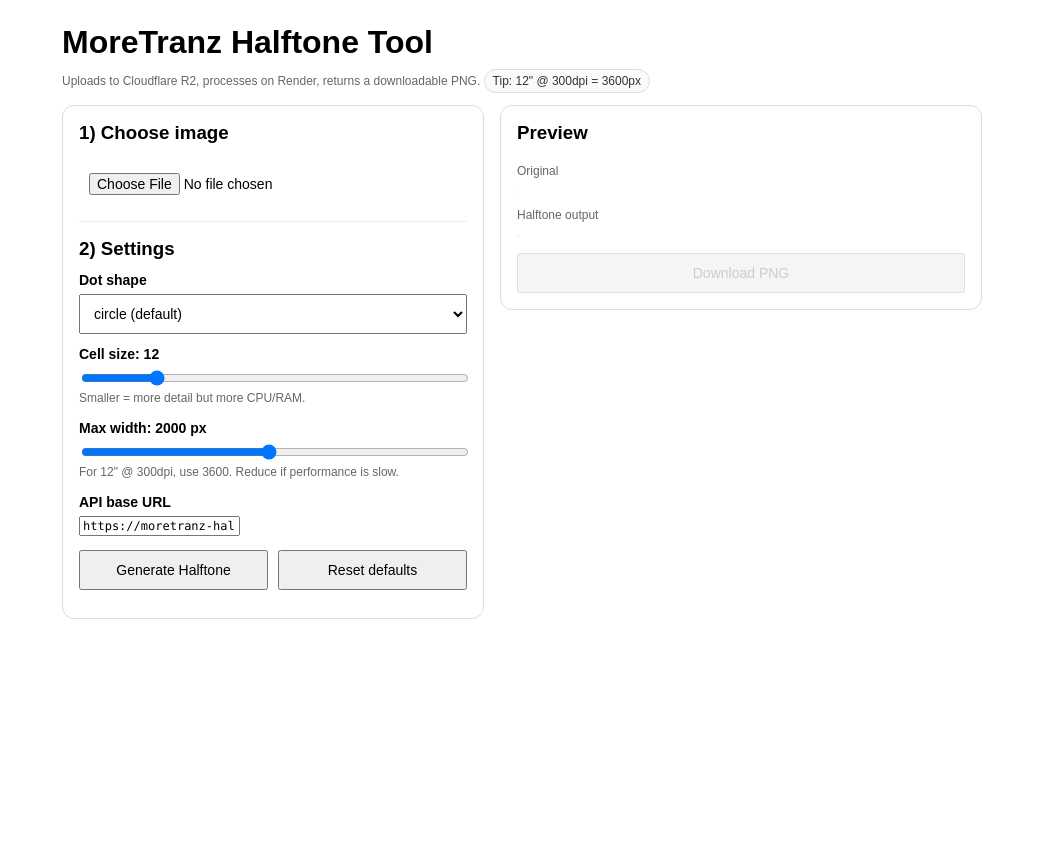
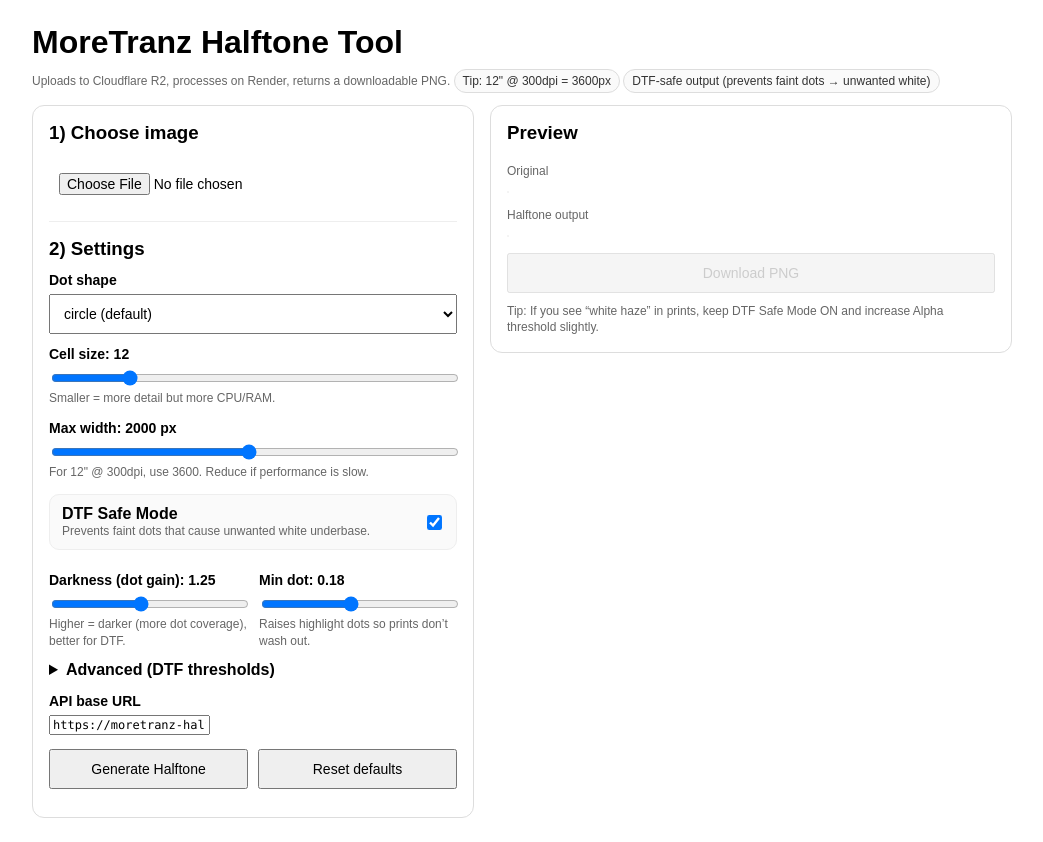
Before and after one commit to smorche/moretranz-halftone, a website: page ui/index.html in a window 1280 px wide. Both pictures are taken after a click on the button "Reset defaults". Shown: the whole page, without its empty margins (118-1161 px from the left). Before the commit the page ends 800 px from the top, so only its background shows below. Drawn offline with Linux system fonts and the light colour scheme.

Commit message:
Update styles and add DTF Safe Mode feature

```diff
--- a/ui/index.html
+++ b/ui/index.html
@@ -5,7 +5,7 @@
     <meta name="viewport" content="width=device-width,initial-scale=1" />
     <title>MoreTranz Halftone Tool</title>
     <style>
-      body { font-family: Arial, sans-serif; max-width: 920px; margin: 24px auto; padding: 0 16px; }
+      body { font-family: Arial, sans-serif; max-width: 980px; margin: 24px auto; padding: 0 16px; }
       .row { display: flex; gap: 16px; flex-wrap: wrap; align-items: flex-start; }
       .card { border: 1px solid #ddd; border-radius: 12px; padding: 16px; background: #fff; }
       label { display:block; font-size: 14px; margin: 12px 0 6px; font-weight: 600; }
@@ -21,6 +21,12 @@
       .pill { display:inline-block; padding: 3px 8px; border: 1px solid #ddd; border-radius: 999px; font-size: 12px; color:#333; background:#fafafa; }
       .btnRow { display:flex; gap:10px; }
       .btnRow button { width: 100%; }
+      .toggleRow { display:flex; align-items:center; justify-content:space-between; gap:12px; padding:10px 12px; border:1px solid #eee; border-radius:10px; background:#fafafa; }
+      .toggleRow input { width:auto; transform: scale(1.15); }
+      details { margin-top: 12px; }
+      details > summary { cursor: pointer; font-weight: 600; }
+      .grid2 { display:grid; grid-template-columns: 1fr 1fr; gap:12px; }
+      @media (max-width: 720px) { .grid2 { grid-template-columns: 1fr; } }
     </style>
   </head>
   <body>
@@ -28,10 +34,11 @@
     <p class="muted" style="margin-top:0;">
       Uploads to Cloudflare R2, processes on Render, returns a downloadable PNG.
       <span class="pill">Tip: 12&quot; @ 300dpi = 3600px</span>
+      <span class="pill">DTF-safe output (prevents faint dots → unwanted white)</span>
     </p>
 
     <div class="row">
-      <div class="card" style="flex: 1 1 360px;">
+      <div class="card" style="flex: 1 1 380px;">
         <h3 style="margin-top:0;">1) Choose image</h3>
         <input id="file" type="file" accept="image/png,image/jpeg,image/webp" />
         <div id="fileInfo" class="muted" style="margin-top:6px;"></div>
@@ -55,6 +62,55 @@
         <input id="maxWidth" type="range" min="500" max="3600" step="50" value="2000" />
         <div class="muted">For 12&quot; @ 300dpi, use 3600. Reduce if performance is slow.</div>
 
+        <div class="toggleRow" style="margin-top:14px;">
+          <div>
+            <div style="font-weight:700;">DTF Safe Mode</div>
+            <div class="muted">Prevents faint dots that cause unwanted white underbase.</div>
+          </div>
+          <input id="dtfSafe" type="checkbox" checked />
+        </div>
+
+        <div class="grid2" style="margin-top:10px;">
+          <div>
+            <label>Darkness (dot gain): <span id="dotGainVal">1.25</span></label>
+            <input id="dotGain" type="range" min="0.80" max="1.80" step="0.05" value="1.25" />
+            <div class="muted">Higher = darker (more dot coverage), better for DTF.</div>
+          </div>
+          <div>
+            <label>Min dot: <span id="minDotVal">0.18</span></label>
+            <input id="minDot" type="range" min="0.00" max="0.40" step="0.01" value="0.18" />
+            <div class="muted">Raises highlight dots so prints don’t wash out.</div>
+          </div>
+        </div>
+
+        <details id="advanced">
+          <summary>Advanced (DTF thresholds)</summary>
+
+          <div class="grid2" style="margin-top:10px;">
+            <div>
+              <label>Alpha threshold: <span id="alphaThresholdVal">32</span></label>
+              <input id="alphaThreshold" type="range" min="0" max="200" step="1" value="32" />
+              <div class="muted">
+                Ignores pixels below this alpha when building dots. Higher = fewer faint edge dots.
+              </div>
+            </div>
+
+            <div>
+              <label>Min coverage: <span id="minCoverageVal">0.15</span></label>
+              <input id="minCoverage" type="range" min="0.00" max="0.60" step="0.01" value="0.15" />
+              <div class="muted">
+                A cell must have at least this % of “real” pixels (alpha ≥ threshold) to emit a dot.
+              </div>
+            </div>
+          </div>
+
+          <label style="margin-top:12px;">Alpha mode</label>
+          <select id="alphaMode">
+            <option value="binary" selected>binary (DTF recommended — dot is fully opaque or absent)</option>
+            <option value="average">average (legacy-like — can create faint dots)</option>
+          </select>
+        </details>
+
         <label style="margin-top:14px;">API base URL</label>
         <input id="apiBase" class="mono" value="https://moretranz-halftone.onrender.com" />
 
@@ -67,7 +123,7 @@
         <div id="debug" class="mono muted" style="margin-top:10px;"></div>
       </div>
 
-      <div class="card" style="flex: 1 1 420px;">
+      <div class="card" style="flex: 1 1 460px;">
         <h3 style="margin-top:0;">Preview</h3>
         <div class="muted">Original</div>
         <img id="origPreview" alt="" />
@@ -75,6 +131,10 @@
         <div class="muted">Halftone output</div>
         <img id="outPreview" alt="" />
         <button id="download" style="margin-top:12px;" disabled>Download PNG</button>
+
+        <div class="muted" style="margin-top:10px;">
+          Tip: If you see “white haze” in prints, keep DTF Safe Mode ON and increase Alpha threshold slightly.
+        </div>
       </div>
     </div>
 
@@ -98,15 +158,51 @@
       const cellSizeVal = $("cellSizeVal");
       const maxWidthVal = $("maxWidthVal");
 
+      const dtfSafe = $("dtfSafe");
+      const dotGain = $("dotGain");
+      const minDot = $("minDot");
+      const dotGainVal = $("dotGainVal");
+      const minDotVal = $("minDotVal");
+
+      const alphaThreshold = $("alphaThreshold");
+      const minCoverage = $("minCoverage");
+      const alphaMode = $("alphaMode");
+      const alphaThresholdVal = $("alphaThresholdVal");
+      const minCoverageVal = $("minCoverageVal");
+      const advanced = $("advanced");
+
       const DEFAULTS = {
         dotShape: "circle",
         cellSize: 12,
         maxWidth: 2000,
-        apiBase: "https://moretranz-halftone.onrender.com"
+        apiBase: "https://moretranz-halftone.onrender.com",
+
+        dtfSafe: true,
+        dotGain: 1.25,
+        minDot: 0.18,
+        alphaThreshold: 32,
+        minCoverage: 0.15,
+        alphaMode: "binary",
       };
 
       cellSize.addEventListener("input", () => (cellSizeVal.textContent = cellSize.value));
       maxWidth.addEventListener("input", () => (maxWidthVal.textContent = maxWidth.value));
+      dotGain.addEventListener("input", () => (dotGainVal.textContent = dotGain.value));
+      minDot.addEventListener("input", () => (minDotVal.textContent = minDot.value));
+      alphaThreshold.addEventListener("input", () => (alphaThresholdVal.textContent = alphaThreshold.value));
+      minCoverage.addEventListener("input", () => (minCoverageVal.textContent = Number(minCoverage.value).toFixed(2)));
+
+      function applyDtfSafeUiState() {
+        const on = dtfSafe.checked;
+
+        // If DTF safe is on, default to binary, and keep advanced visible but “guided”.
+        // We don't disable advanced controls because you said you don't mind more frontend changes
+        // and you may want to tune threshold/coverage.
+        if (on) {
+          alphaMode.value = "binary";
+        }
+      }
+      dtfSafe.addEventListener("change", applyDtfSafeUiState);
 
       let lastDownloadUrl = null;
 
@@ -115,8 +211,22 @@
         cellSize.value = DEFAULTS.cellSize;
         maxWidth.value = DEFAULTS.maxWidth;
         apiBase.value = DEFAULTS.apiBase;
+
+        dtfSafe.checked = DEFAULTS.dtfSafe;
+        dotGain.value = DEFAULTS.dotGain;
+        minDot.value = DEFAULTS.minDot;
+        alphaThreshold.value = DEFAULTS.alphaThreshold;
+        minCoverage.value = DEFAULTS.minCoverage;
+        alphaMode.value = DEFAULTS.alphaMode;
+
         cellSizeVal.textContent = DEFAULTS.cellSize;
         maxWidthVal.textContent = DEFAULTS.maxWidth;
+        dotGainVal.textContent = DEFAULTS.dotGain;
+        minDotVal.textContent = DEFAULTS.minDot;
+        alphaThresholdVal.textContent = DEFAULTS.alphaThreshold;
+        minCoverageVal.textContent = Number(DEFAULTS.minCoverage).toFixed(2);
+
+        applyDtfSafeUiState();
         setStatus("");
         setDebug("");
       });
@@ -155,7 +265,6 @@
         return String(raw || "").trim().replace(/\/+$/, "");
       }
 
-      // Helpful error mapping for "Failed to fetch"
       function friendlyNetworkError(err) {
         const m = String(err?.message || err || "");
         if (m.includes("Failed to fetch")) {
@@ -169,7 +278,6 @@
         return m;
       }
 
-      // Simple retry for transient failures (e.g., instance restarting)
       async function fetchWithRetry(url, opts, { tries = 2, delayMs = 700 } = {}) {
         let lastErr;
         for (let i = 0; i < tries; i++) {
@@ -235,21 +343,33 @@
           }
 
           // 3) process
+          const dtfOn = dtfSafe.checked;
+
+          const payload = {
+            key: up.key,
+            cellSize: cs,
+            maxWidth: mw,
+            dotShape: dotShape.value,
+
+            // Darkness / coverage controls
+            dotGain: Number(dotGain.value),
+            minDot: Number(minDot.value),
+
+            // DTF controls
+            alphaThreshold: Number(alphaThreshold.value),
+            minCoverage: Number(minCoverage.value),
+            alphaMode: dtfOn ? "binary" : alphaMode.value,
+          };
+
           const procResp = await fetchWithRetry(`${base}/v1/halftone/process`, {
             method: "POST",
             headers: { "Content-Type": "application/json" },
-            body: JSON.stringify({
-              key: up.key,
-              cellSize: cs,
-              maxWidth: mw,
-              dotShape: dotShape.value
-            })
+            body: JSON.stringify(payload)
           }, { tries: 2, delayMs: 900 });
 
           if (!procResp.ok) {
             const body = await jsonOrText(procResp);
 
-            // Special-case "busy"
             if (procResp.status === 429) {
               throw new Error(
                 "Processor busy (429). Wait ~5 seconds and click Generate again.\n\n" +
@@ -272,8 +392,13 @@
 
           setStatus("Done ✅", "ok");
 
-          const perf = proc.perf ? `\nms: ${proc.perf.ms}\ncells: ${proc.perf.cellCount}\nout: ${proc.perf.outWidth}x${proc.perf.outHeight}` : "";
-          setDebug(`uploadKey: ${up.key}\noutputKey: ${proc.outputKey || "(not provided)"}${perf}`);
+          const perf = proc.perf
+            ? `\nms: ${proc.perf.ms}\ncells: ${proc.perf.cellCount}\nout: ${proc.perf.outWidth}x${proc.perf.outHeight}`
+            : "";
+
+          setDebug(
+            `uploadKey: ${up.key}\noutputKey: ${proc.outputKey || "(not provided)"}\nparams: ${JSON.stringify(proc.params || payload)}${perf}`
+          );
         } catch (err) {
           setStatus(friendlyNetworkError(err), "err");
         } finally {
@@ -299,6 +424,15 @@
           setStatus(friendlyNetworkError(err), "err");
         }
       });
+
+      // Initialize labels
+      cellSizeVal.textContent = cellSize.value;
+      maxWidthVal.textContent = maxWidth.value;
+      dotGainVal.textContent = dotGain.value;
+      minDotVal.textContent = minDot.value;
+      alphaThresholdVal.textContent = alphaThreshold.value;
+      minCoverageVal.textContent = Number(minCoverage.value).toFixed(2);
+      applyDtfSafeUiState();
     </script>
   </body>
 </html>
```
